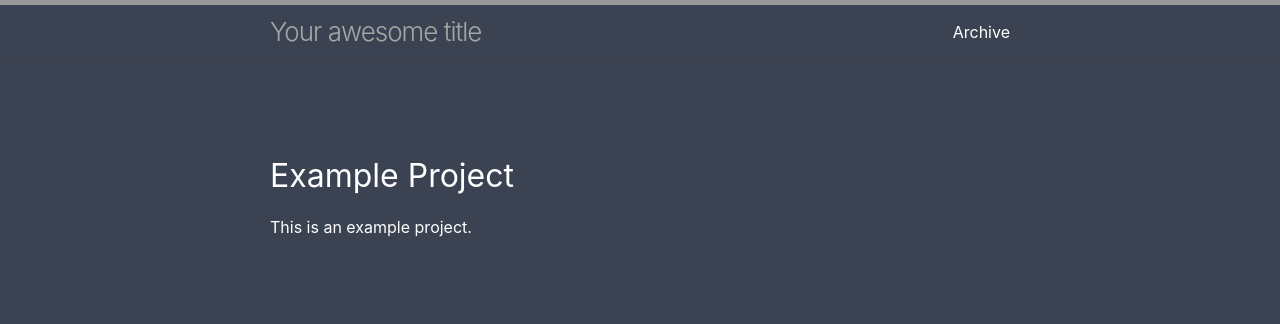
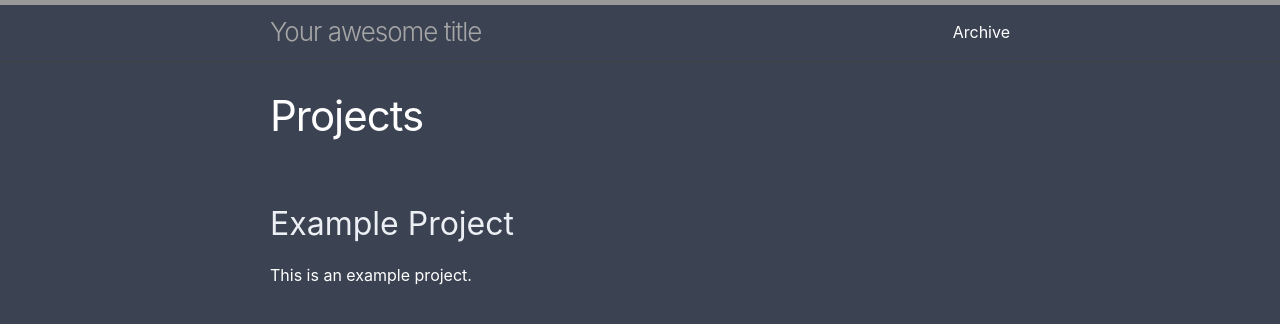
Before and after one commit to kw-ch/kw-ch.github.io, a Jekyll site: the page built from projects.md, in a window 1280 px wide. Shown: the top 324 px of the page. Built offline with Jekyll 4.4.1, drawn with Linux system fonts in a browser that asks for light colours; our own code applies the rules of GitHub Pages for plain Markdown files.

Commit message:
Projects Page

```diff
--- a/_config.yml
+++ b/_config.yml
@@ -18,6 +18,7 @@ minima:
 collections:
   projects:
     output: true
+    permalink: /:collection/:title
 
   # generate social links in footer
   social_links:
--- a/projects.md
+++ b/projects.md
@@ -1,4 +1,13 @@
+---
+title: Projects
+permalink: /projects/
+---
+
 {% for project in site.projects %}
-  <h2> {{ project.title }} </h2>
+  <h2>
+    <a href="{{ project.url }}">
+      {{ project.title }}
+      </a>
+  </h2>
   <p>{{ project.description }}</p>
 {% endfor %}
```
